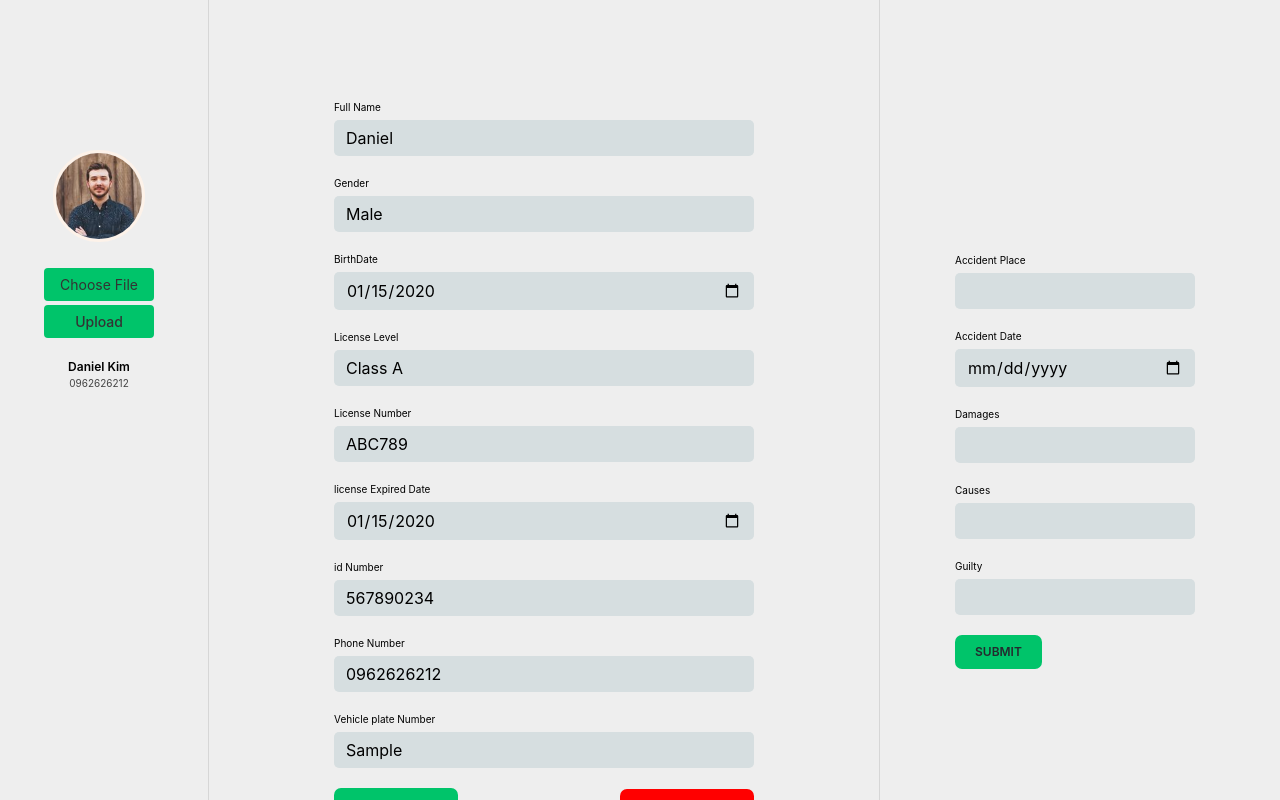
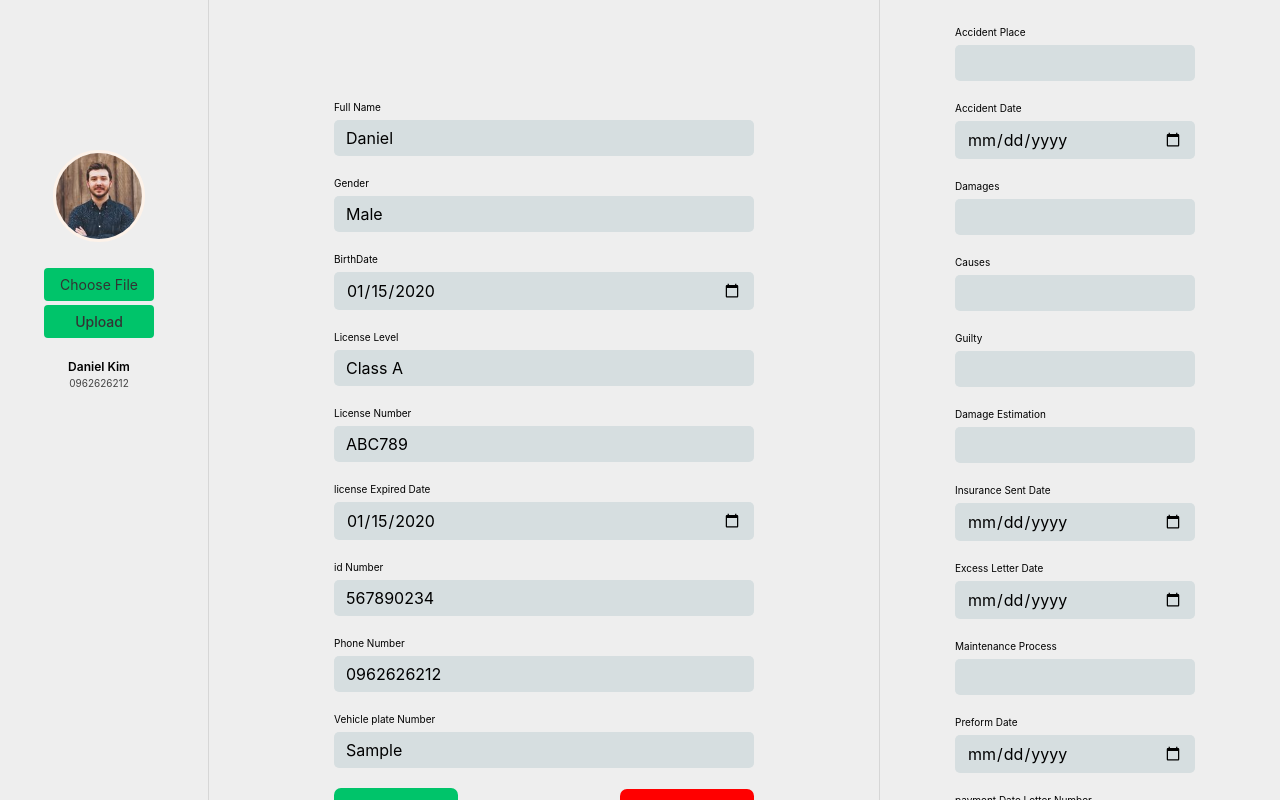
Before and after one commit to leulsege/Traffic-file-analysis, a React (Vite) app in the folder applications/webapp/: page /driverprofile in a window 1280 px wide. Both pictures are taken after typing "2020-01-15", "2020-01-15", "Sample" into the empty fields and a click on the button "Add Accident". Shown: the top 800 px of the page. Built offline with nearby package versions, Linux system fonts and the light colour scheme.

Commit message:
add accident form

```diff
--- a/applications/webapp/src/components/AccidentForm.module.css
+++ b/applications/webapp/src/components/AccidentForm.module.css
@@ -1,5 +1,5 @@
 .login {
-  margin: 0 2.5rem;
+  margin: 2.5rem 2.5rem;
   padding: 0 1rem;
 }
 
--- a/applications/webapp/src/components/AccidentForm.tsx
+++ b/applications/webapp/src/components/AccidentForm.tsx
@@ -1,6 +1,6 @@
 import { Link } from "react-router-dom";
 import styles from "./AccidentForm.module.css";
-import { useState } from "react";
+import { useState, useEffect } from "react";
 
 function AccidentForm() {
   const [accidentDate, setAccidentDate] = useState("");
@@ -8,6 +8,22 @@ function AccidentForm() {
   const [damages, setDamages] = useState("");
   const [causes, setCauses] = useState("");
   const [guilty, setGuilty] = useState("");
+  const [damageEstimation, setDamageEstimation] = useState("");
+  const [insuranceSentDate, setInsuranceSentDate] = useState("");
+  const [excessLetterDate, setExcessLetterDate] = useState("");
+  const [maintenanceProcess, setMaintenanceProcess] = useState("");
+  const [preformDate, setPreformDate] = useState("");
+  const [paymentDateLetterNumber, setPaymentDateLetterNumber] = useState("");
+  const [paymentRequestLetterDate, setPaymentRequestLetterDate] = useState("");
+  const [givenPoint, setGivenPoint] = useState();
+  const [reducedPoint, setReducedPoint] = useState();
+  const [givenDecision, setGivenDecision] = useState();
+  const [currentPoint, setCurrentPoint] = useState(0);
+
+  useEffect(() => {
+    // Calculate the difference and update currentPoint when either givenPoint or reducedPoint changes
+    setCurrentPoint(givenPoint - reducedPoint);
+  }, [givenPoint, reducedPoint]);
 
   return (
     <main className={styles.login}>
@@ -65,6 +81,116 @@ function AccidentForm() {
           />
         </div>
 
+        <div className={styles.row}>
+          <label htmlFor="text">Damage Estimation</label>
+          <input
+            type="text"
+            id="damageEstimation"
+            onChange={(e) => setDamageEstimation(e.target.value)}
+            value={damageEstimation}
+          />
+        </div>
+
+        <div className={styles.row}>
+          <label htmlFor="text">Insurance Sent Date</label>
+          <input
+            type="date"
+            id="insuranceSentDate"
+            onChange={(e) => setInsuranceSentDate(e.target.value)}
+            value={insuranceSentDate}
+          />
+        </div>
+
+        <div className={styles.row}>
+          <label htmlFor="text">Excess Letter Date</label>
+          <input
+            type="date"
+            id="iexcessLetterDate"
+            onChange={(e) => setExcessLetterDate(e.target.value)}
+            value={excessLetterDate}
+          />
+        </div>
+
+        <div className={styles.row}>
+          <label htmlFor="text">Maintenance Process</label>
+          <input
+            type="texts"
+            id="maintenanceProcess"
+            onChange={(e) => setMaintenanceProcess(e.target.value)}
+            value={maintenanceProcess}
+          />
+        </div>
+
+        <div className={styles.row}>
+          <label htmlFor="text">Preform Date</label>
+          <input
+            type="date"
+            id="preform Date"
+            onChange={(e) => setPreformDate(e.target.value)}
+            value={preformDate}
+          />
+        </div>
+
+        <div className={styles.row}>
+          <label htmlFor="text">payment Date Letter Number</label>
+          <input
+            type="text"
+            id="paymentDateLetterNumber"
+            onChange={(e) => setPaymentDateLetterNumber(e.target.value)}
+            value={paymentDateLetterNumber}
+          />
+        </div>
+
+        <div className={styles.row}>
+          <label htmlFor="text">Payment Request Letter Date</label>
+          <input
+            type="text"
+            id="paymentRequestLetterDate"
+            onChange={(e) => setPaymentRequestLetterDate(e.target.value)}
+            value={paymentRequestLetterDate}
+          />
+        </div>
+
+        <div className={styles.row}>
+          <label htmlFor="Number">Given Point</label>
+          <input
+            type="Number"
+            id="givenPoint"
+            onChange={(e) => setGivenPoint(e.target.value)}
+            value={givenPoint}
+          />
+        </div>
+
+        <div className={styles.row}>
+          <label htmlFor="Number">Reduced Point</label>
+          <input
+            type="Number"
+            id="reducedPoint"
+            onChange={(e) => setReducedPoint(e.target.value)}
+            value={reducedPoint}
+          />
+        </div>
+
+        <div className={styles.row}>
+          <label htmlFor="Number">Current Point</label>
+          <input
+            type="number"
+            id="currentPoint"
+            value={currentPoint}
+            readOnly
+          />
+        </div>
+
+        <div className={styles.row}>
+          <label htmlFor="text">Given Decision</label>
+          <input
+            type="text"
+            id="givenDecision"
+            onChange={(e) => setGivenDecision(e.target.value)}
+            value={givenDecision}
+          />
+        </div>
+
         <div className={styles.buttons}>
           <Link className={styles.ctaLink}>Submit</Link>
         </div>
```
